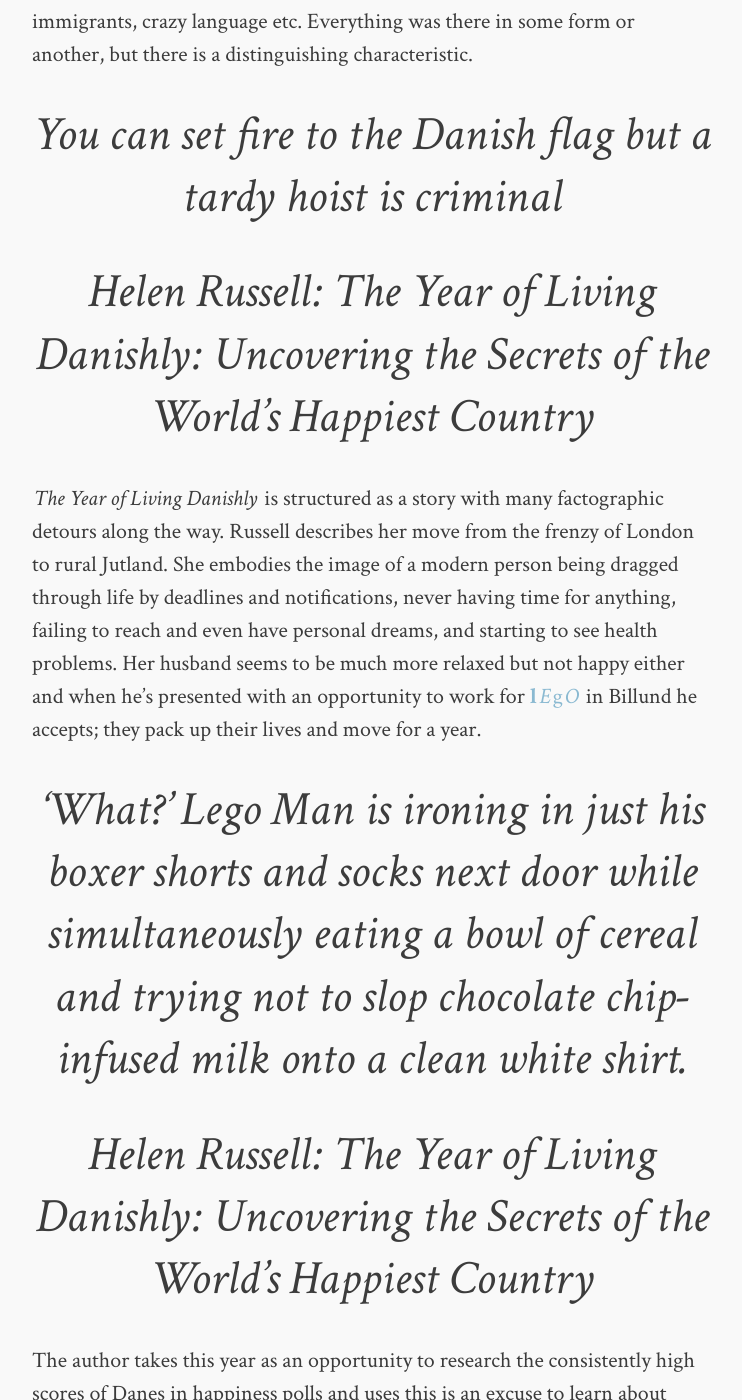
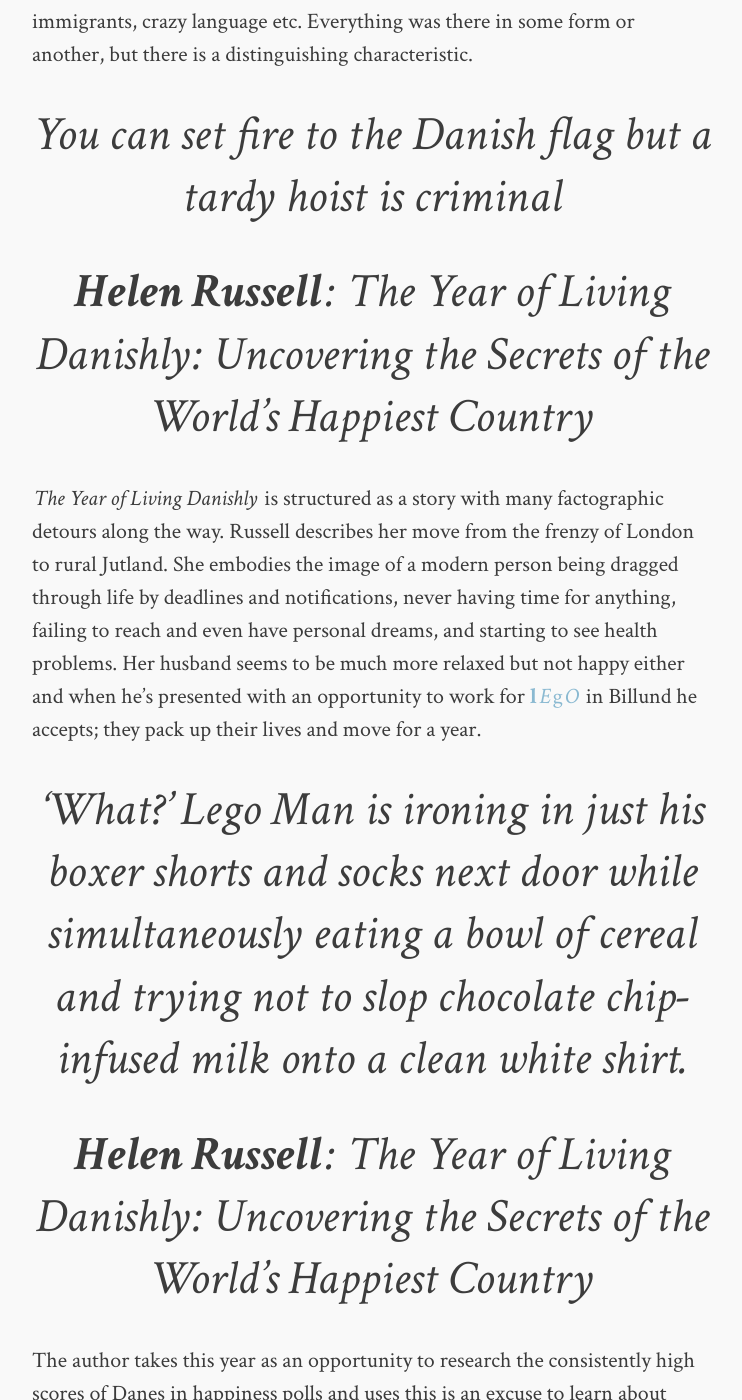
Before and after one commit to Mingan/blog, a Jekyll site: the page built from _posts/2016-04-27-russell-the-year-of-living-danishly.md, in a window 1280 px wide and 1400 px high, scrolled down 1267 px. Shown: the whole window, without its empty margins (268-1010 px from the left). Built offline with Jekyll 4.4.1, drawn with Linux system fonts in a browser that asks for light colours; comment, search, counter and statistics services are not loaded; some of the changed text lies outside the part shown.

```diff
--- a/_posts/2016-04-27-russell-the-year-of-living-danishly.md
+++ b/_posts/2016-04-27-russell-the-year-of-living-danishly.md
@@ -14,19 +14,19 @@ Since I've read a few books about Denmark, I had some expectations going in. The
 
 > You can set fire to the Danish flag but a tardy hoist is criminal
 
-> Helen Russell: The Year of Living Danishly: Uncovering the Secrets of the World’s Happiest Country
+> **Helen Russell**: *The Year of Living Danishly: Uncovering the Secrets of the World’s Happiest Country*
 
 *The Year of Living Danishly* is structured as a story with many factographic detours along the way. Russell describes her move from the frenzy of London to rural Jutland. She embodies the image of a modern person being dragged through life by deadlines and notifications, never having time for anything, failing to reach and even have personal dreams, and starting to see health problems. Her husband seems to be much more relaxed but not happy either and when he's presented with an opportunity to work for [**l***E*g*O*](/articles/randall-munroe-what-if) in Billund he accepts; they pack up their lives and move for a year.
 
 > ‘What?’ Lego Man is ironing in just his boxer shorts and socks next door while simultaneously eating a bowl of cereal and trying not to slop chocolate chip-infused milk onto a clean white shirt.
 
-> Helen Russell: The Year of Living Danishly: Uncovering the Secrets of the World’s Happiest Country
+> **Helen Russell**: *The Year of Living Danishly: Uncovering the Secrets of the World’s Happiest Country*
 
 The author takes this year as an opportunity to research the consistently high scores of Danes in happiness polls and uses this is an excuse to learn about Denmark. She talks to all sorts of people from different walks of life but mostly to researches. She has a tendency to quote one study per five pages, which becomes a bit tiring especially considering that most of the studies mentioned come from social sciences and should be taken with a [grain of salt](http://www.slate.com/articles/podcasts/lexicon_valley/2016/03/lexicographer_ben_zimmer_on_the_etymology_of_taking_something_with_a_grain.html). These factual passages are mixed with personal stories and anecdotes of their attempts to fit in.
 
 > Four strapping Vikings unload 132 boxes from a shipping container before taking their shoes off and laying down rugs to protect the wooden flooring as they unpack our belongings, passing judgement on them as they go. Of a vase, ‘I like this. The other ones, not so much’ and of a painting, cryptically: ‘Was this expensive?’ ‘No.’ ‘Good.’
 
-> Helen Russell: The Year of Living Danishly: Uncovering the Secrets of the World’s Happiest Country
+> **Helen Russell**: *The Year of Living Danishly: Uncovering the Secrets of the World’s Happiest Country*
 
 One has to wonder how much are the stories embellished and reordered to fit the chronological structure. Personally, I had a little problem with over-emphasized naivety, but it was balanced by Russell's witty writing. I accumulated dozens of highlights, some factual tid bits but mostly just funny passages.
 
```
Also changed, not shown: _posts/2016-05-xx-broholm-polyglot-beginnings.md (added, +17 -0 lines), _posts/2016-05-xx-temple-very-british-problems-abroad.md (added, +33 -0 lines).
